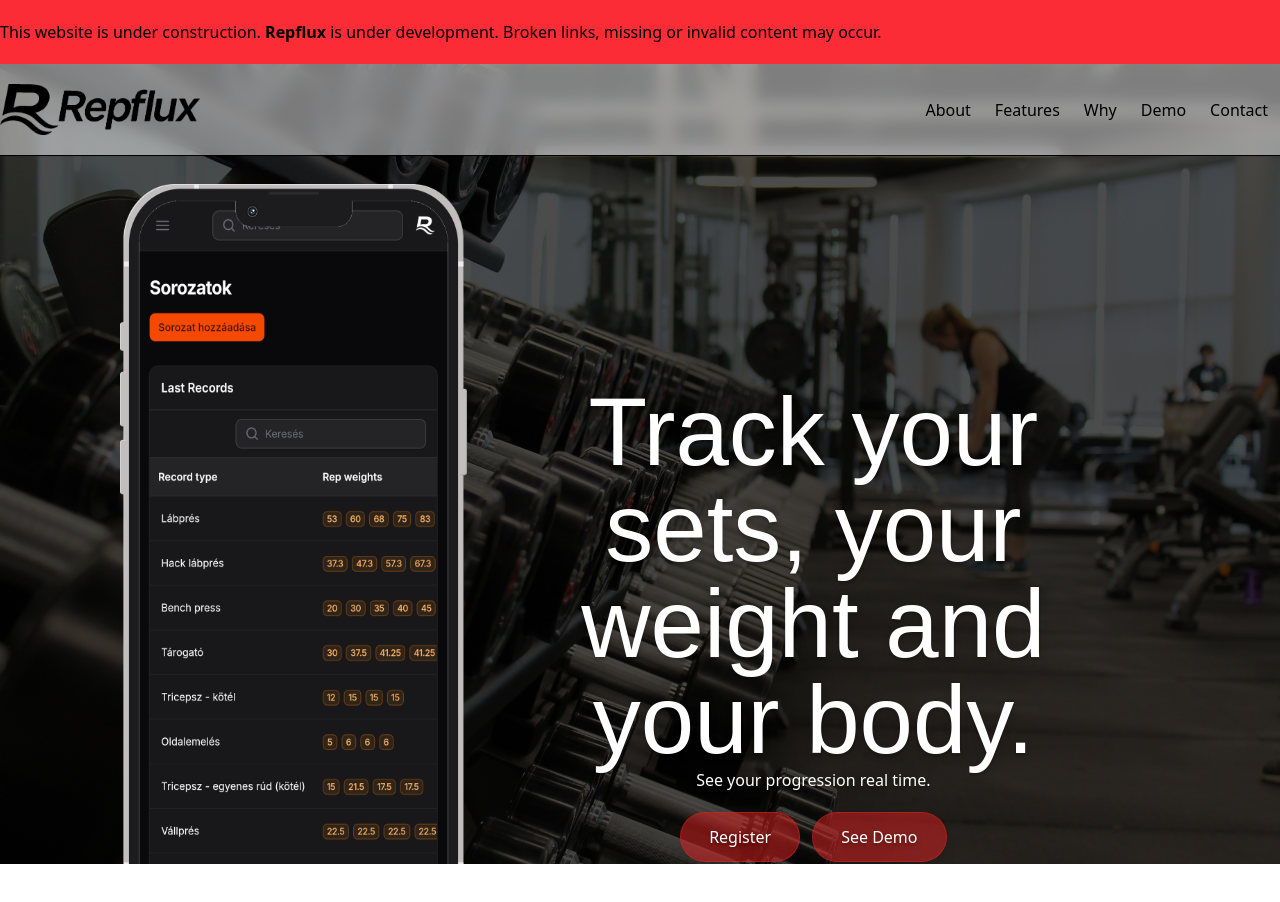
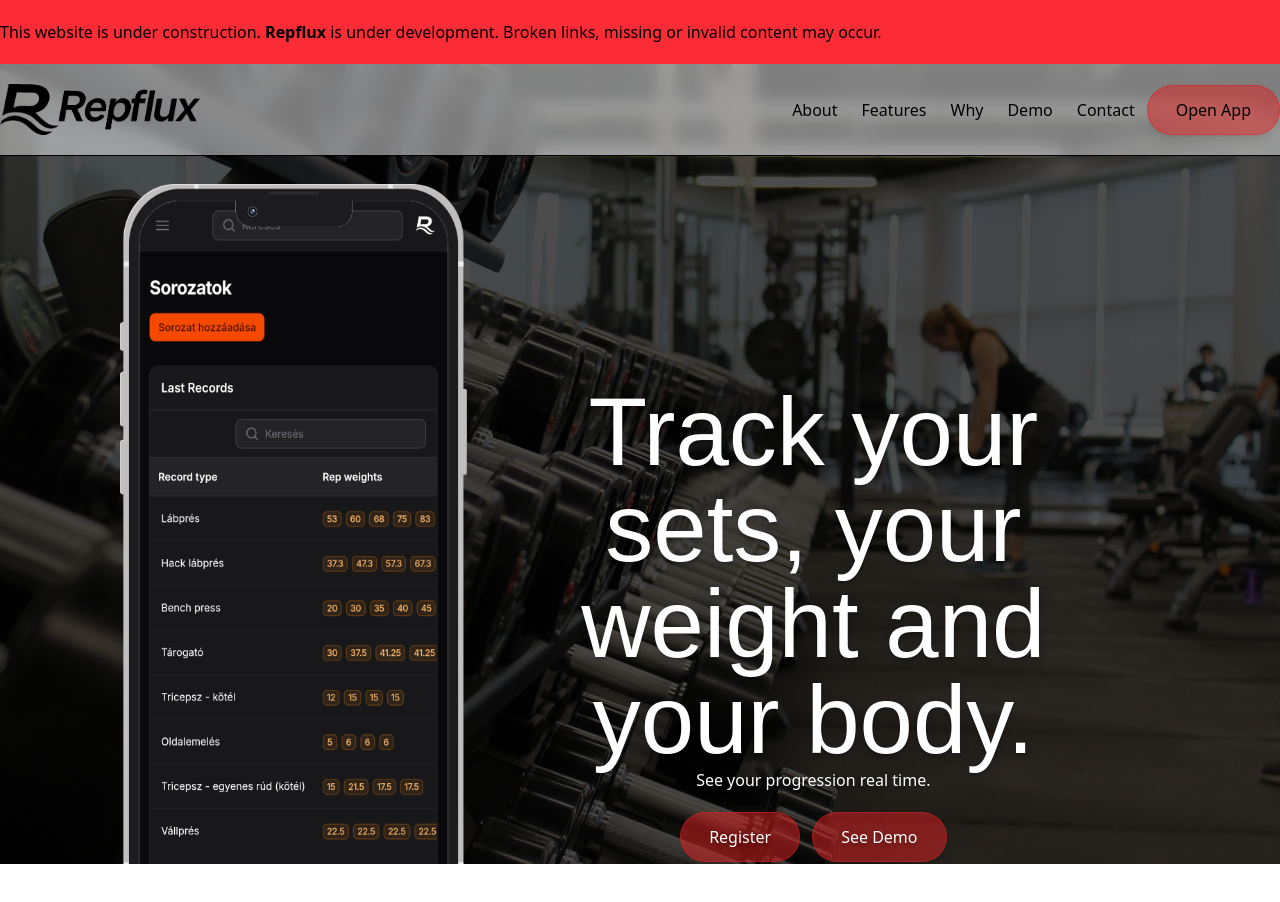
Before and after one commit to aryxs3m/gymbro.github.io, a Nuxt app: page / in a window 1280 px wide. Shown: the top 902 px of the page. Built offline with nearby package versions, Linux system fonts and the light colour scheme; a web font is replaced by a local one.

Commit message:
HMP-9: added open app button to navbar

```diff
--- a/app/components/NavBar.vue
+++ b/app/components/NavBar.vue
@@ -44,6 +44,9 @@ let items = [
           <NavLink v-for="item in items" :to="item.href" class="mx-3 inline-block">{{ item.label }}</NavLink>
         </ul>
       </div>
+      <div class="my-auto">
+        <RfButton href="https://cloud.repflux.app">Open App</RfButton>
+      </div>
     </div>
     <div>
       <div class="container" :class="{hidden: !isMobileOpen}">
```
